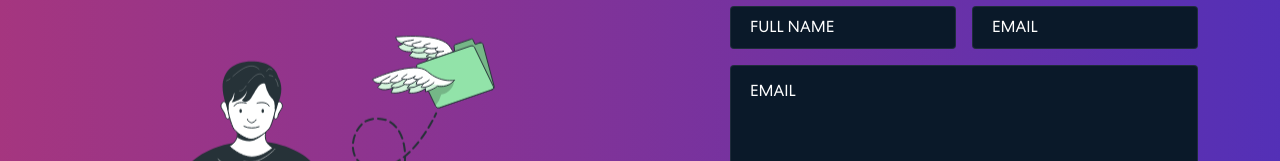
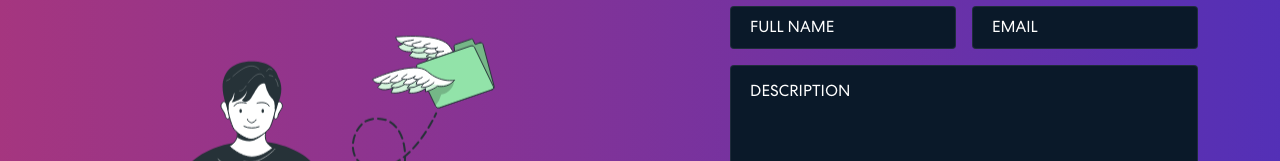
Before and after one commit to Williams25/portfolio, a Next.js app: page / in a window 1280 px wide. Shown: the part 1403-1564 px from the top of the page. Built offline with nearby package versions, Linux system fonts and the light colour scheme.

Commit message:
ajustandop container das skills

```diff
--- a/src/components/Contact/index.tsx
+++ b/src/components/Contact/index.tsx
@@ -18,10 +18,10 @@ export const Contact = () => {
           <form>
             <h1>Get In Touch</h1>
             <div className="input-group">
-              <Input label="Full name" />
-              <Input label="Email" />
+              <Input type="text" label="Full name" />
+              <Input type="email" label="Email" />
             </div>
-            <TextArea label="Email" />
+            <TextArea label="Description" />
             <div>
               <Button
                 title="Submit"
```
